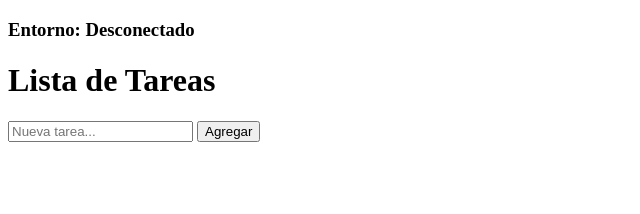
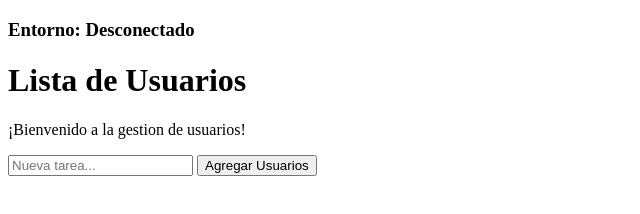
Before and after one commit to GonDragon/gds-div342-g13, a plain HTML site: page frontend/index.html in a window 1280 px wide. Shown: the whole page, without its empty margins (0-640 px from the left). Drawn offline with Linux system fonts and the light colour scheme; no server answers.

Commit message:
Cambiar lista de tareas a lista de usuarios para respetar la consigna

```diff
--- a/frontend/index.html
+++ b/frontend/index.html
@@ -6,9 +6,10 @@
 </head>
 <body>
     <h3 id="envBadge">Entorno: Cargando...</h3>
-    <h1>Lista de Tareas</h1>
+    <h1>Lista de Usuarios</h1>
+    <p>¡Bienvenido a la gestion de usuarios!</p>
     <input type="text" id="taskInput" placeholder="Nueva tarea...">
-    <button onclick="addTask()">Agregar</button>
+    <button onclick="addTask()">Agregar Usuarios</button>
     <ul id="taskList"></ul>
 
     <script>
```
